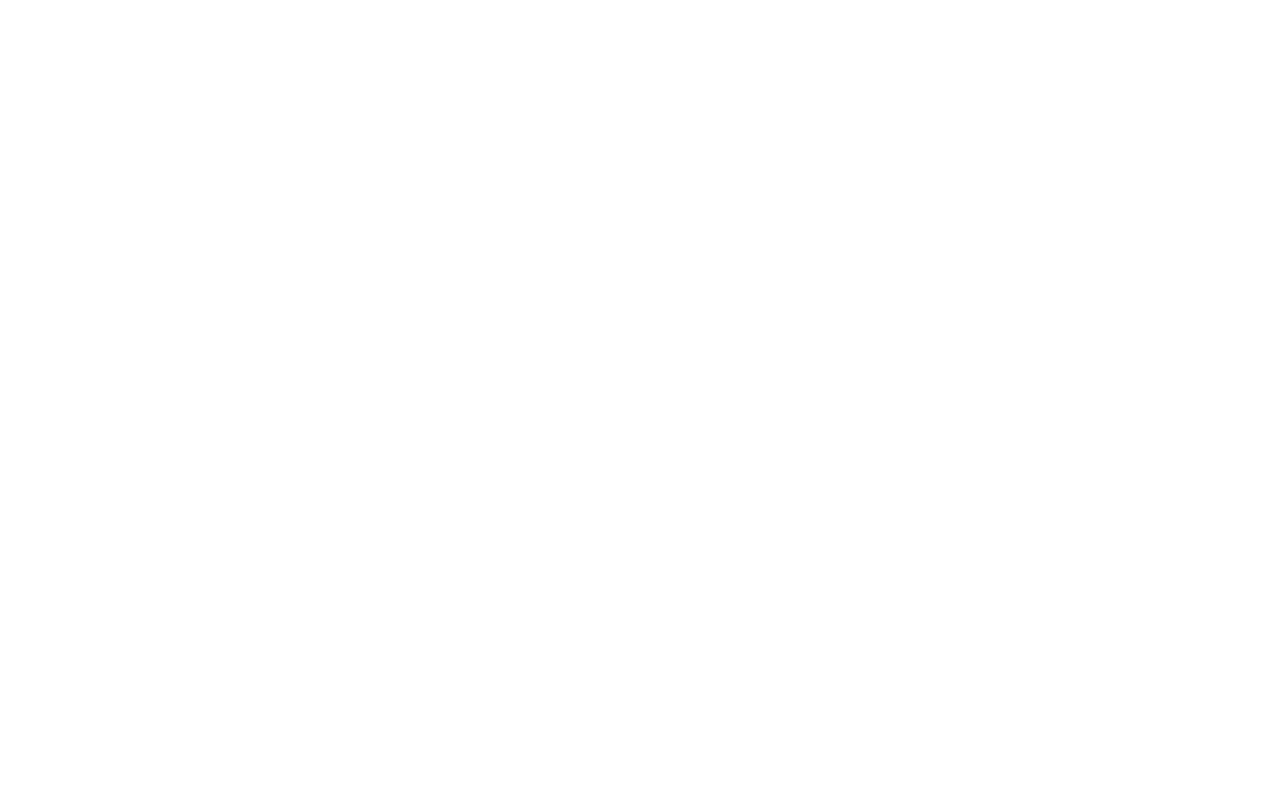
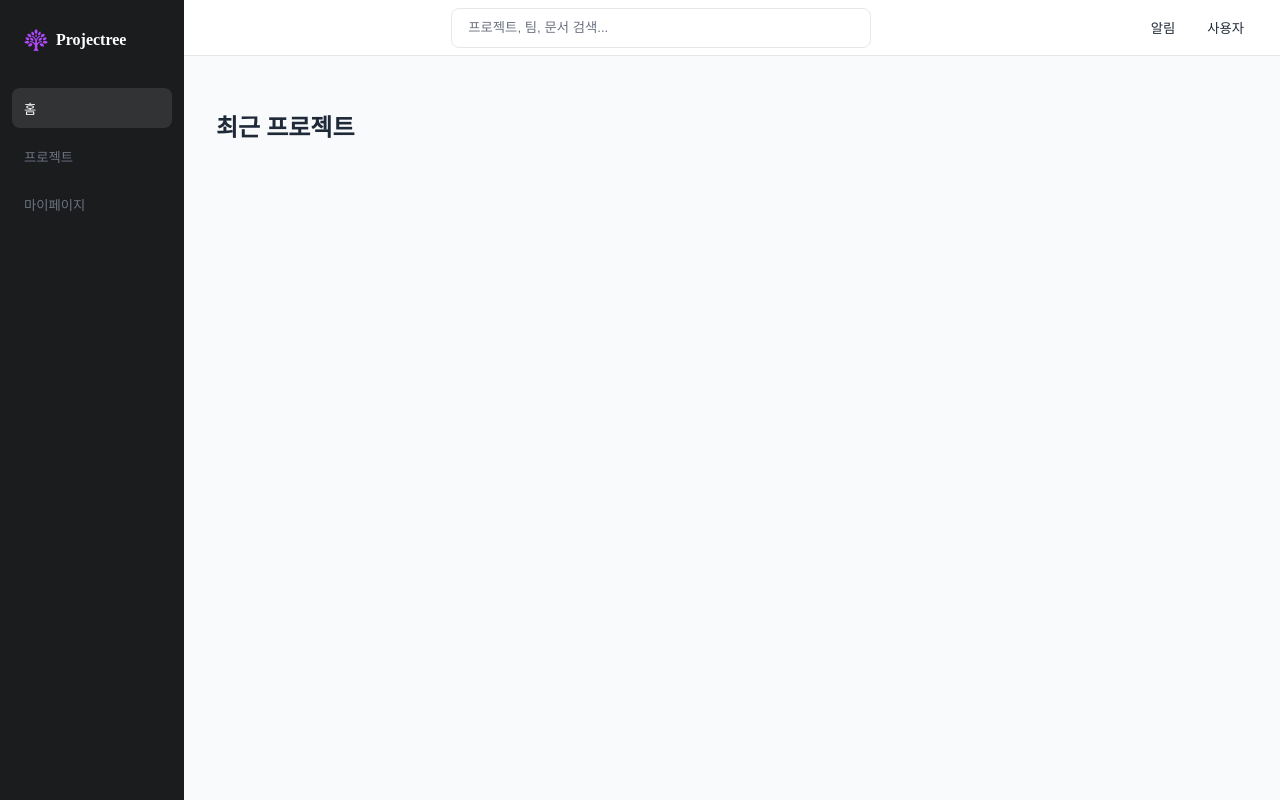
Before and after one commit to Tokwasp/Projectree, a React (Vite) app in the folder Frontend/: page /home in a window 1280 px wide. Before the commit this address had no page. Built offline with nearby package versions, Linux system fonts and the light colour scheme.

Commit message:
S15P11D205-62: feat: 홈 라우트 및 기본 화면 추가

```diff
--- a/Frontend/src/App.tsx
+++ b/Frontend/src/App.tsx
@@ -1,6 +1,8 @@
 import { Route, Routes } from "react-router-dom";
 import Layout from "./layout/Layout";
+import AppLayout from "./layout/AppLayout";
 import Landing from "./pages/Landing";
+import HomePage from "./pages/HomePage";
 
 function App() {
   return (
@@ -8,6 +10,10 @@
       <Route path="/" element={<Layout />}>
         <Route index element={<Landing />} />
       </Route>
+
+      <Route element={<AppLayout />}>
+        <Route path="/home" element={<HomePage />} />
+      </Route>
     </Routes>
   );
 }
--- /dev/null
+++ b/Frontend/src/pages/HomePage.tsx
@@ -0,0 +1,7 @@
+export default function HomePage() {
+  return (
+    <section>
+      <h1>최근 프로젝트</h1>
+    </section>
+  );
+}
```
